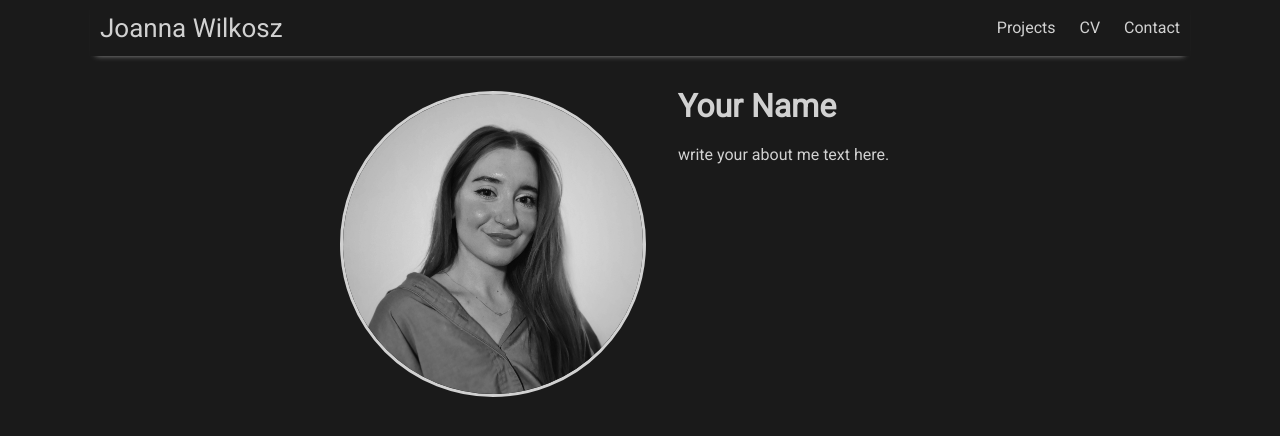
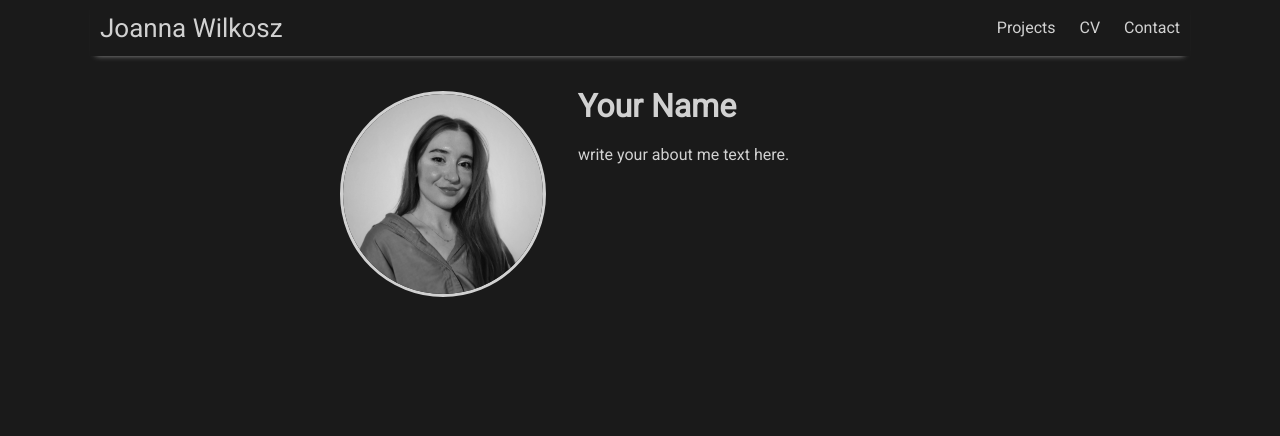
Before and after one commit to joanna-wi/joanna-wi.github.io, a Jekyll site: the page built from index.md, in a window 1280 px wide. Shown: the top 436 px of the page. Built offline with Jekyll 4.4.1, drawn with Linux system fonts in a browser that asks for light colours; nearby versions of some CDN libraries.

Commit message:
Update main.scss

```diff
--- a/assets/css/main.scss
+++ b/assets/css/main.scss
@@ -31,7 +31,7 @@ $rss-color: #ff6600;
 
 
 .home { display:flex; align-items:left; gap:2rem; }
-.profile-photo { width:300px; height:300px; border-radius:80%; object-fit:cover; flex-shrink:0; border:3px solid #d1d1d1; }
+.profile-photo { width:200px; height:200px; border-radius:80%; object-fit:cover; flex-shrink:0; border:3px solid #d1d1d1; }
 .home-text { flex:1; text-align:left; }
 .home-text h1 { margin-top:0; }
 
```
